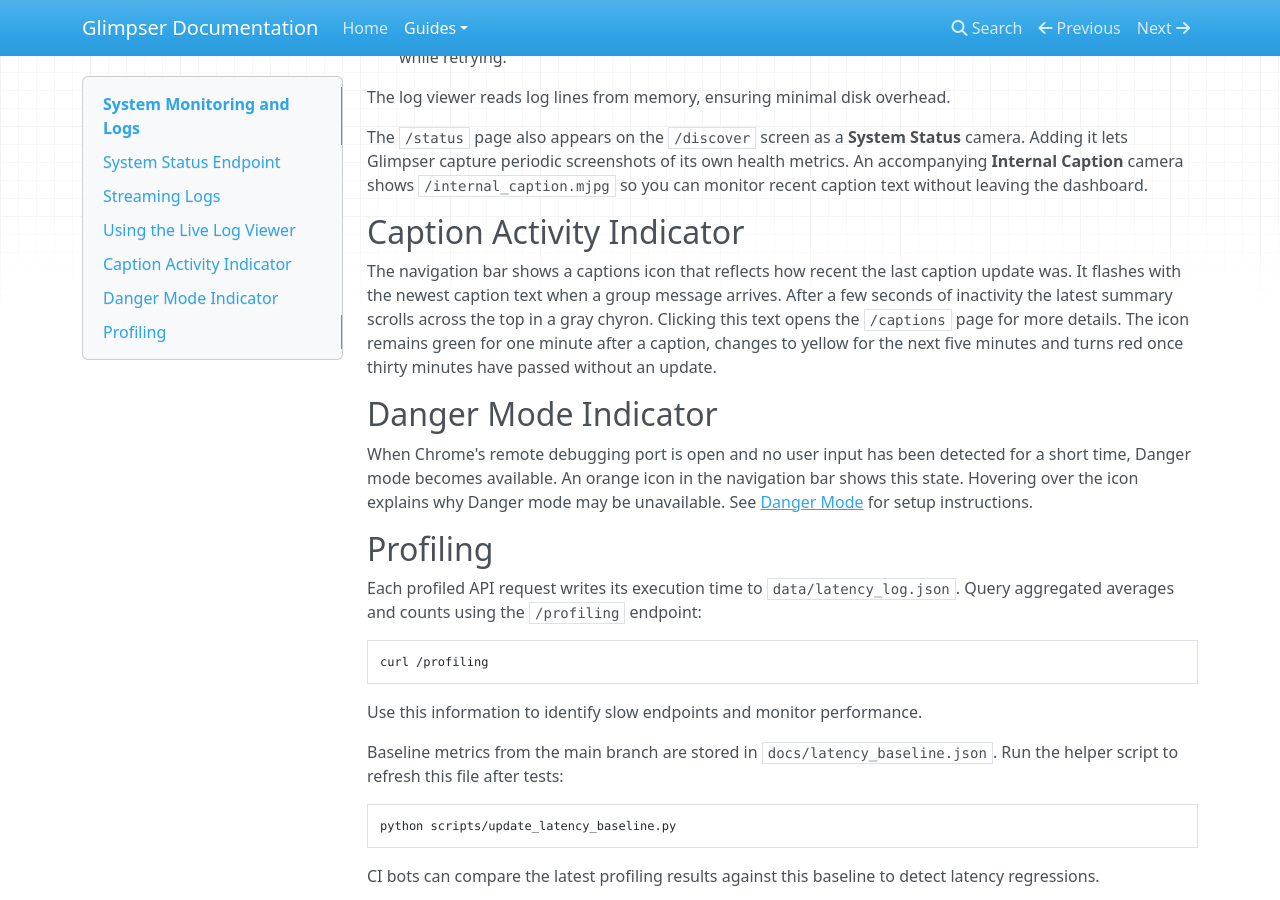
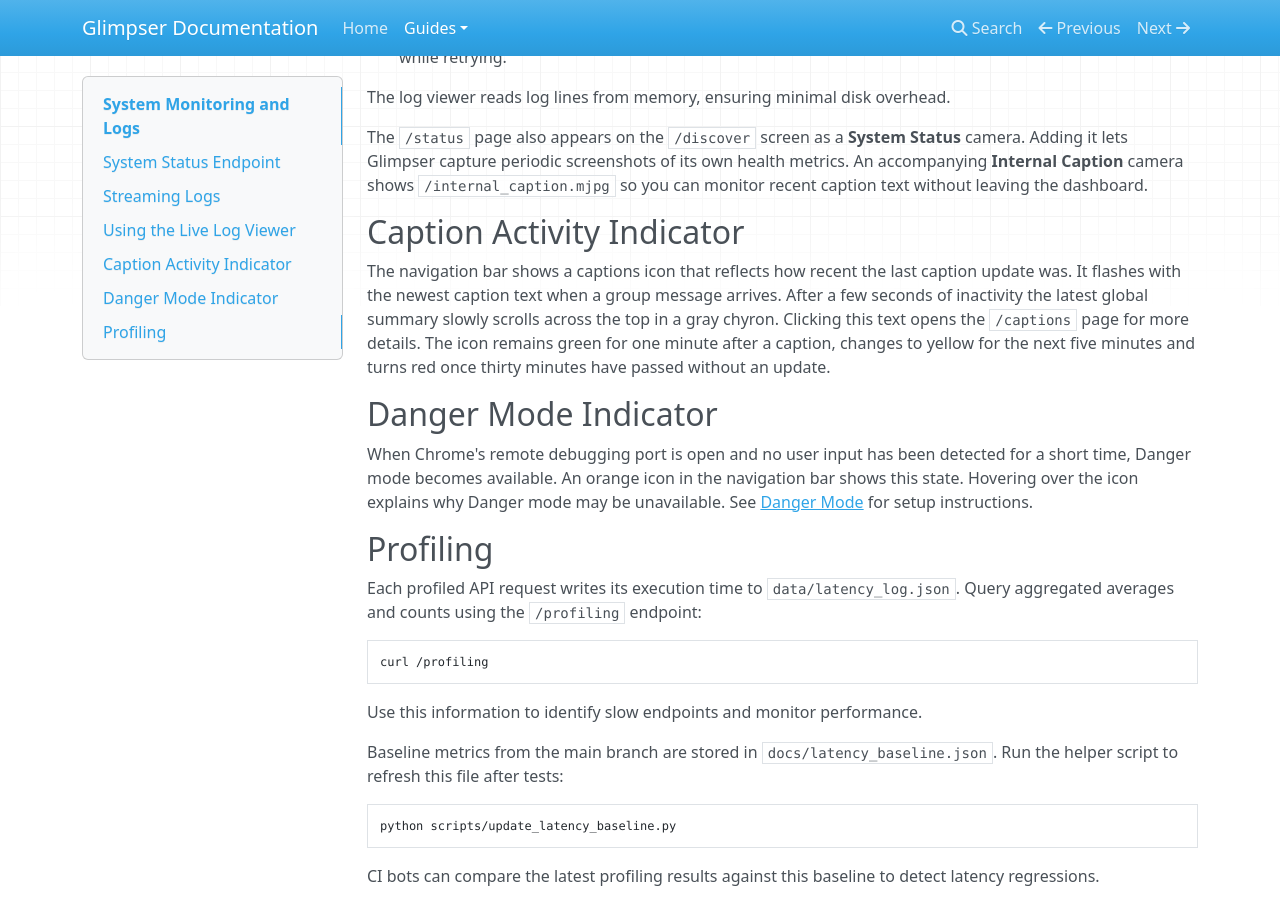
Before and after one commit to KristopherKubicki/glimpser, an MkDocs documentation site: the page built from docs/system_monitoring.md, in a window 1280 px wide and 900 px high, scrolled down 1268 px. Built offline with MkDocs 1.6.1, drawn with Linux system fonts in a browser that asks for light colours; nearby versions of some CDN libraries.

Commit message:
fix: slow chyron and show global summary

```diff
--- a/app/static/css/style.css
+++ b/app/static/css/style.css
@@ -592,7 +592,7 @@
 .caption-chyron.show span {
     display: inline-block;
     padding-left: 100%;
-    animation: chyron-scroll 15s linear infinite;
+    animation: chyron-scroll 60s linear infinite;
 }
 
 @keyframes chyron-scroll {
--- a/docs/system_monitoring.md
+++ b/docs/system_monitoring.md
@@ -62,8 +62,9 @@
 
 The navigation bar shows a captions icon that reflects how recent the last
 caption update was. It flashes with the newest caption text when a group message
-arrives. After a few seconds of inactivity the latest summary scrolls across the
-top in a gray chyron. Clicking this text opens the `/captions` page for more
+arrives. After a few seconds of inactivity the latest global summary slowly
+scrolls across the top in a gray chyron. Clicking this text opens the `/captions`
+page for more
 details. The icon remains green for one minute after a caption, changes to
 yellow for the next five minutes and turns red once thirty minutes have passed
 without an update.
```
Also changed, not shown: docs/tooltips.md (+2 -2 lines), 2 other files.
